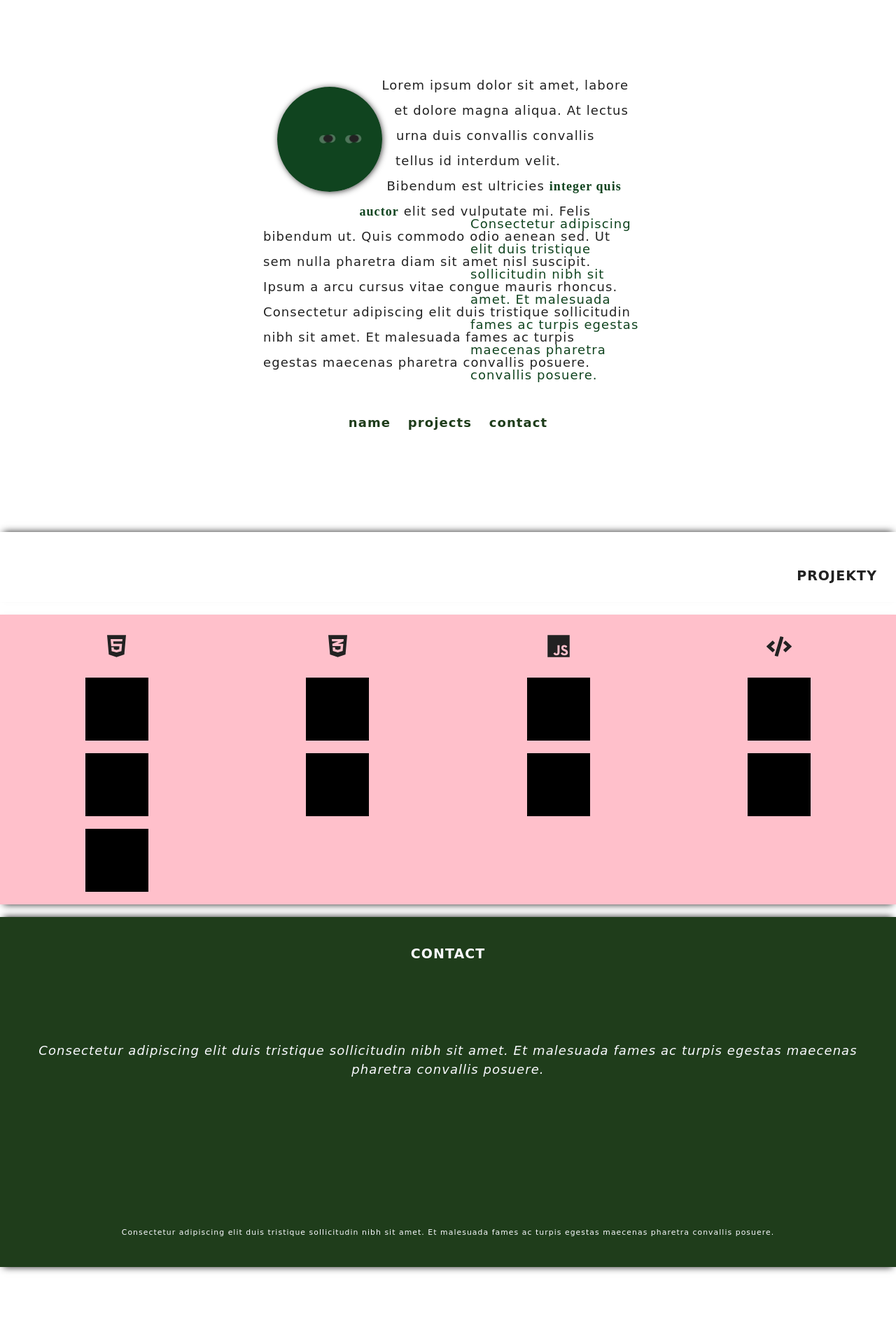
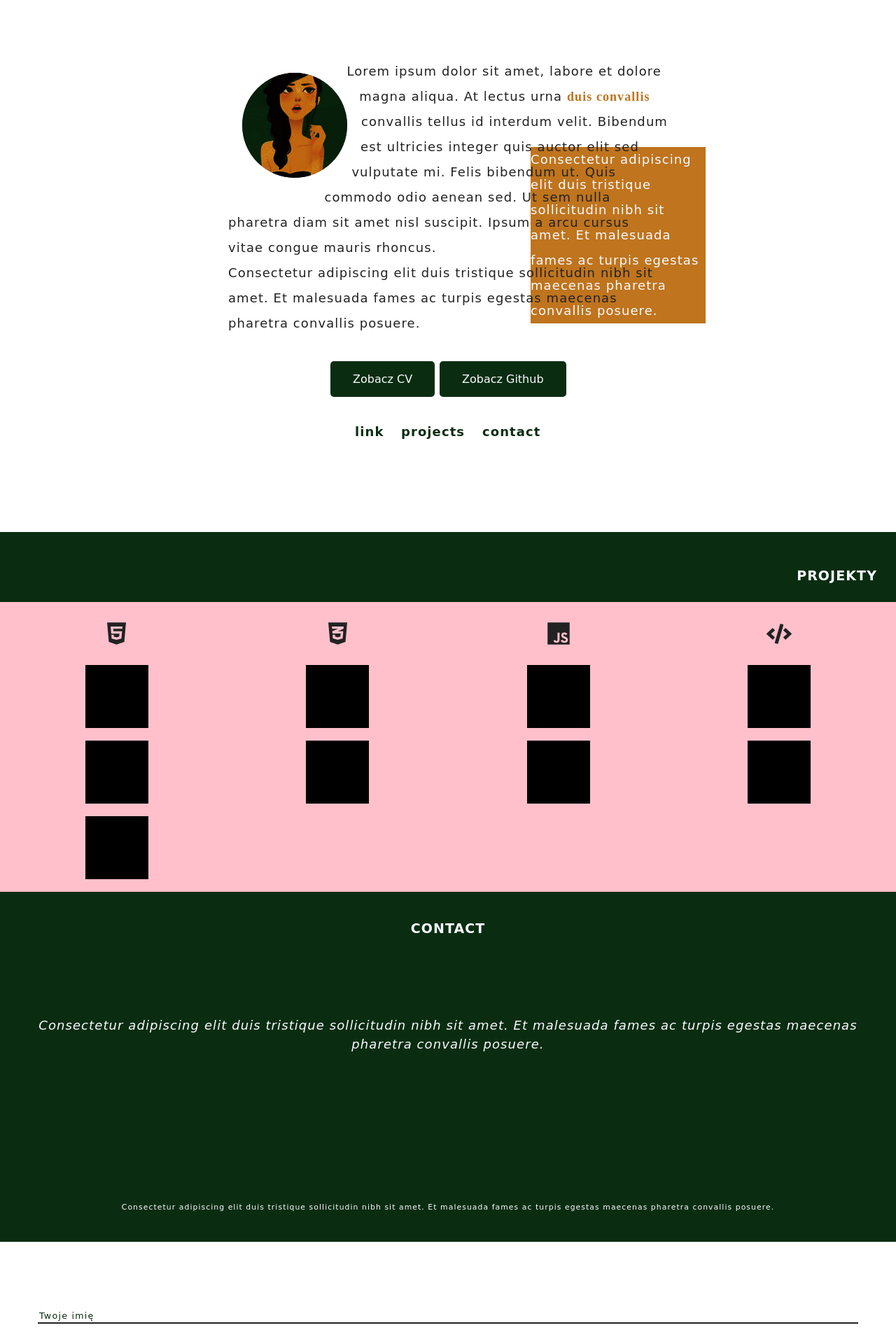
Before and after one commit to memeraki/CodersCamp-projekt-indywidualny, a plain HTML site: page index.html in a window 1280 px wide. Shown: the part 40-1940 px from the top of the page at 70% size. Drawn offline with Linux system fonts and the light colour scheme; a web font is replaced by a local one.

Commit message:
Zmiany wizualne

```diff
--- a/css/sass/_animation.scss
+++ b/css/sass/_animation.scss
@@ -1,18 +1,6 @@
 
-@keyframes up-down {
+@keyframes anim {
   50% {
-    transform: translateY(-20px);
+    transform: scale(1.2);
   }
 }
-
-@keyframes wings-move {
-  0% {
-    transform: translateY(110px);
-  }
-  50% {
-    transform: translateY(40px);
-  }
-  100% {
-    transform: translateY(110px);
-  }
-}
--- a/css/sass/_config.scss
+++ b/css/sass/_config.scss
@@ -1,17 +1,15 @@
-$color-first: #1f3d1b;
-$color-second: #10441f;
-$color-third: #27633e;
+$color-first: #0A2D11;
+$color-second: #bf741d;
+$color-third: #9a8873;
 $color-black: #222222;
 $color-white: #FAFAFF;
-
-$x: 1em;
 
 * {
   box-sizing: border-box;
 }
 
 @mixin transition-ease {
-  transition: all 0.3s ease-in-out;
+  transition: all 0.5s ease-in-out;
 }
 
 @function text-color($color) {
@@ -21,3 +19,19 @@ $x: 1em;
     @return $color-white;
   }
 }
+
+@mixin media-md {
+  @media screen and (min-width: 768px) {
+    @content;
+  }
+}
+@mixin media-lg {
+  @media screen and (min-width: 1024px) {
+    @content;
+  }
+}
+@mixin media-xl {
+  @media screen and (min-width: 1600px) {
+    @content;
+  }
+}
--- /dev/null
+++ b/css/sass/_media.scss
@@ -0,0 +1,14 @@
+@include media-md {
+  header .container .aside {
+    right: -1em;
+    top: 9em;
+  }
+}
+
+@include media-lg {
+
+}
+
+@include media-xl {
+
+}
--- a/css/sass/_project.scss
+++ b/css/sass/_project.scss
@@ -1,7 +1,7 @@
 .projects {
   background-color: pink;
   width: 100%;
-  margin: 1em;
+  //margin: 1em;
   padding: 1em;
   display: grid;
   grid-template-columns: 1fr 1fr 1fr 1fr;
--- a/css/sass/style.scss
+++ b/css/sass/style.scss
@@ -26,10 +26,10 @@ a {
   text-decoration: none;
   color: $color-first;
   font-weight: 700;
-
+/*
   &:hover {
     color: $color-second;
-  }
+  }*/
 }
 
 h1 {
@@ -46,10 +46,10 @@ h2 {
 }
 
 i {
-  color: text-color($color-white);
+  color: text-color($color-first);
 
   &:hover {
-    color: $color-second;
+    color: $color-third;
   }
 }
 
@@ -62,7 +62,7 @@ header {
 
   .container {
     min-width: 300px;
-    max-width: 600px;
+    max-width: 700px;
     padding: 2em;
     position: relative;
 
@@ -77,63 +77,44 @@ header {
     }
 
     .aside {
-      color: $color-second;
+      color: $color-white;
       position: absolute;
       width: 250px;
       right: 1em;
-      top: 13em;
+      top: 11em;
+      background-color: $color-second;
+      z-index: -1;
     }
 
     .circle {
       position: relative;
       width: 150px;
       height: 150px;
-      /*background: url("../img/img.jpg");
+      background: url("../img/img.png");
       background-position: center;
-      background-size: cover;*/
+      background-size: cover;
       shape-outside: circle() margin-box;
       margin: 20px;
       float: left;
       border-radius: 50%;
-      box-shadow: 1px 1px 10px -1px $color-black;
-
-      .my-fly {
-        position: relative;
-        left: 40%;
-        top: 40%;
-        height: 30px;
-        animation-name: up-down;
-        animation-duration: 1s;
-        animation-iteration-count: infinite;
-
-        .my-fly:nth-child(2) {
-          animation-delay: 0.5s;
-        }
-
-        #wing1, #wing2 {
-          animation-name: wings-move;
-          animation-duration: 0.3s;
-          animation-iteration-count: infinite;
-        }
-      }
 
       &::before {
         content: '';
         width: 150px;
         height: 150px;
-        background-color: $color-second;
+        background-color: $color-first;
         position: absolute;
         top: 0px;
         left: 0px;
         border-radius: 50%;
-        mix-blend-mode: hue;  //normal|multiply|screen|overlay|darken|lighten|color-dodge|color-burn|difference|exclusion|hue|saturation|color|luminosity;
+        mix-blend-mode: overlay;  //normal|multiply|screen|overlay|darken|lighten|color-dodge|color-burn|difference|exclusion|hue|saturation|color|luminosity;
       }
     }
   }
 
   nav {
-    margin: 1em auto 2em;
-    font-weight: 300;
+    margin: 2em auto 2em;
+    font-size: 1em;
 
     ul li {
       margin: 0 .5em;
@@ -145,15 +126,40 @@ header {
       &:last-child{
         margin-right: 0px;
       }
+
+      display: inline-block;
+      position: relative;
+      overflow: hidden;
+
+      transform: perspective(1px) translateZ(0);
+
+      &:before {
+        content: "";
+        position: absolute;
+        z-index: -1;
+        left: 51%;
+        right: 51%;
+        bottom: 0;
+        background: $color-first;
+        height: 2px;
+        @include transition-ease;
+      }
+
+      &:hover:before, &:focus:before, &:active:before {
+        left: 0;
+        right: 0;
+      }
     }
   }
 }
+
+
+@import "media";
 
 .full-width {
   height: 100px;
   width: 100%;
   position: relative;
-  box-shadow: 0px -5px 10px -5px $color-black;
   //background: url("../img/bg.jpg");
   /*background-size: cover;
   background-position: center;
@@ -163,6 +169,8 @@ header {
   -webkit-text-fill-color: transparent;
   -webkit-background-clip: text;
   position: relative;*/
+  background-color: $color-first;
+  color: text-color($color-first);
 
   h2 {
     position: absolute;
@@ -180,11 +188,9 @@ header {
 
 .projects {
   width: 100%;
-  box-shadow: 0px 5px 10px -5px $color-black;
 }
 
 footer {
-  box-shadow: 0px -5px 10px -5px $color-black;
 
   div {
     height: 500px;
@@ -198,7 +204,6 @@ footer {
       color: text-color($color-first);
       text-align: center;
       padding: 2em;
-      box-shadow: 0px 5px 10px -5px $color-black;
 
       p {
        font-style: italic;
@@ -220,36 +225,27 @@ footer {
   }
 }
 
-
-//@at-root
-
-
-
-// do zmiany!
-
 button {
-  border-radius: 10px;
-  font-weight: bold;
-  padding: 10px 20px;
+  border-radius: 5px;
+  font-family: 'Bellota Text', cursive;
+  font-size: 1rem;
+  padding: 1em 2em;
   background-color: transparent;
-  color: text-color($color-white);
-  border-color: text-color($color-white);
+  color: text-color($color-first);
+  background-color: $color-first;
+  border: none;
   width: auto;
 
+  display: inline-block;
+  vertical-align: middle;
+  transform: perspective(1px) translateZ(0);
+  box-shadow: 0 0 1px rgba(0, 0, 0, 0);
   @include transition-ease;
 
-  &:hover {
-    background-color: $color-third;
-    color: text-color($color-third);
-  }
-
-  &:active {
-    border-color: $color-third;
-    background-color: $color-third;
-    color: text-color($color-third);
-  }
-
-  &:focus {
-    outline: none;
+  &:hover, &:focus, &:active {
+    -webkit-transform: scale(0.8);
+    transform: scale(0.8);
+    -webkit-transition-timing-function: cubic-bezier(0.47, 2.02, 0.31, -0.36);
+    transition-timing-function: cubic-bezier(0.47, 2.02, 0.31, -0.36);
   }
 }
--- a/index.html
+++ b/index.html
@@ -11,30 +11,20 @@
   <header>
     <div class="container">
       <div class="circle">
-        <svg class="my-fly" version="1.1" id="Layer_1" xmlns="http://www.w3.org/2000/svg" xmlns:xlink="http://www.w3.org/1999/xlink" x="0px" y="0px"
-	      viewBox="0 0 400 400" enable-background="new 0 0 311.8 283.5" xml:space="preserve">
-        <g>
-          <ellipse id="wing2" fill="#ffffff44" cx="84.8" cy="119" rx="82.6" ry="78.3"/>
-          <ellipse id="wing1" fill="#ffffff44" cx="227.9" cy="105" rx="82.6" ry="78.3"/>
-          <ellipse id="fly" fill="#222222" cx="169.5" cy="185.5" rx="91" ry="71.5"/>
-        </g>
-        </svg>
-        <svg class="my-fly" version="1.1" id="Layer_1" xmlns="http://www.w3.org/2000/svg" xmlns:xlink="http://www.w3.org/1999/xlink" x="0px" y="0px"
-	      viewBox="0 0 400 400" enable-background="new 0 0 311.8 283.5" xml:space="preserve">
-        <g>
-          <ellipse id="wing2" fill="#ffffff44" cx="84.8" cy="119" rx="82.6" ry="78.3"/>
-          <ellipse id="wing1" fill="#ffffff44" cx="227.9" cy="105" rx="82.6" ry="78.3"/>
-          <ellipse id="fly" fill="#222222" cx="169.5" cy="185.5" rx="91" ry="71.5"/>
-        </g>
-        </svg>
+
       </div>
-      <p>Lorem ipsum dolor sit amet, labore et dolore magna aliqua. At lectus urna duis convallis convallis tellus id interdum velit. Bibendum est ultricies <span>integer quis auctor</span> elit sed vulputate mi. Felis bibendum ut. Quis commodo odio aenean sed. Ut sem nulla pharetra diam sit amet nisl suscipit. Ipsum a arcu cursus vitae congue mauris rhoncus.</p>
+      <p>Lorem ipsum dolor sit amet, labore et dolore magna aliqua. At lectus urna <span>duis convallis</span> convallis tellus id interdum velit. Bibendum est ultricies integer quis auctor elit sed vulputate mi. Felis bibendum ut. Quis commodo odio aenean sed. Ut sem nulla pharetra diam sit amet nisl suscipit. Ipsum a arcu cursus vitae congue mauris rhoncus.</p>
       <p>Consectetur adipiscing elit duis tristique sollicitudin nibh sit amet. Et malesuada fames ac turpis egestas maecenas pharetra convallis posuere.</p>
       <p class="aside">Consectetur adipiscing elit duis tristique sollicitudin nibh sit amet. Et malesuada fames ac turpis egestas maecenas pharetra convallis posuere.</p>
     </div>
+    <div>
+
+    <button>Zobacz CV</button>
+    <button>Zobacz Github</button>
+    </div>
     <nav>
       <ul>
-        <li><a href="">name</a></li>
+        <li><a href="">link</a></li>
         <li><a href="">projects</a></li>
         <li><a href="">contact</a></li>
       </ul>
```
Also changed, not shown: css/style.css, img/img.png (added), 1 other file.
